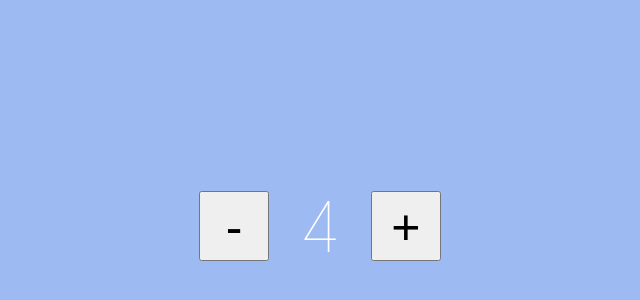
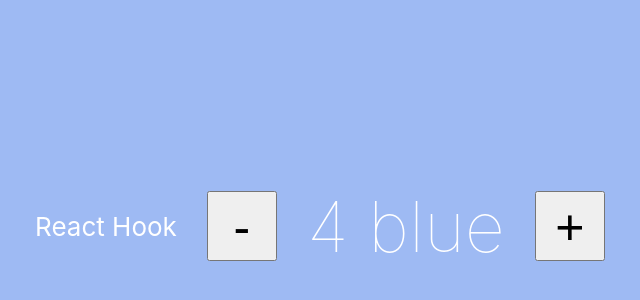
Before and after one commit to zuhdi751/REACT-Hook, a React (Create React App) app: page / in a window 1280 px wide. Shown: the part 174-474 px from the top of the page, without its empty margins (320-960 px from the left). Built offline with nearby package versions, Linux system fonts and the light colour scheme.

Commit message:
multiple hook in the same time

```diff
--- a/src/App.js
+++ b/src/App.js
@@ -2,20 +2,24 @@ import React, { useState } from "react";
 import "./App.css";
 
 function App() {
-  const [count, setCount] = useState(4)
+  const [count, setCount] = useState(4);
+  const [theme, setTheme] = useState('blue')
 
-  function decrementCount () {
-    setCount(prevCount => prevCount - 1)
+  function decrementCount() {
+    setCount((prevCount) => prevCount - 1);
+    setTheme('red')
   }
 
-  function incrementCount () {
-    setCount(prevCount => prevCount + 1)
+  function incrementCount() {
+    setCount((prevCount) => prevCount + 1);
+    setTheme('green')
   }
 
   return (
     <div className="App-container">
+      <div>React Hook</div>
       <button onClick={decrementCount}>-</button>
-      <span>{count}</span>
+      <span>{count} {theme}</span>
       <button onClick={incrementCount}>+</button>
     </div>
   );
```
